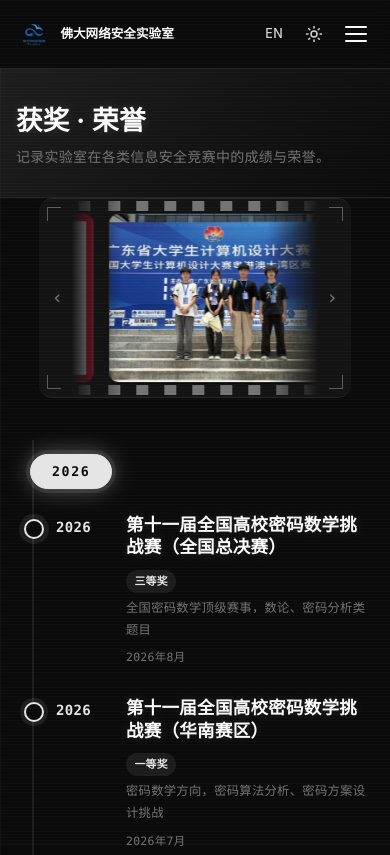
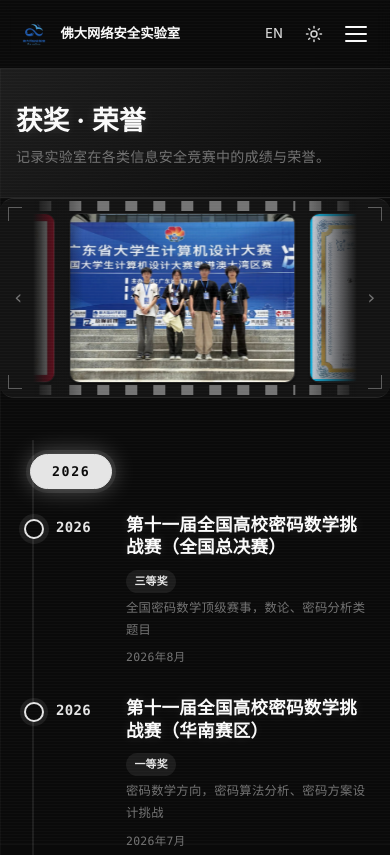
Before and after one commit to FosuSec/FosuSec.github.io, an Astro site: page /awards in a window 390 px wide. Shown: the top 855 px of the page. Built offline with nearby package versions, Linux system fonts and the light colour scheme; Astro itself is replaced by a stand-in of ours; some packages are replaced by stand-ins of ours.

Commit message:
feat: 适配移动端，获奖页轮播图铺满屏幕宽度

```diff
--- a/src/components/Header.astro
+++ b/src/components/Header.astro
@@ -284,7 +284,7 @@ function isActive(path: string) {
     }
 
     .brand-name {
-      font-size: 0.9rem;
+      font-size: 0.95rem;
       letter-spacing: 0;
     }
   }
--- a/src/pages/awards.astro
+++ b/src/pages/awards.astro
@@ -399,6 +399,10 @@ const carouselImages = (() => {
   }
 
   @media (max-width: 640px) {
+    .carousel {
+      width: 100%;
+    }
+
     .timeline::before {
       left: 16px;
       transform: none;
--- a/src/pages/en/awards.astro
+++ b/src/pages/en/awards.astro
@@ -399,6 +399,10 @@ const carouselImages = (() => {
   }
 
   @media (max-width: 640px) {
+    .carousel {
+      width: 100%;
+    }
+
     .timeline::before {
       left: 16px;
       transform: none;
```
